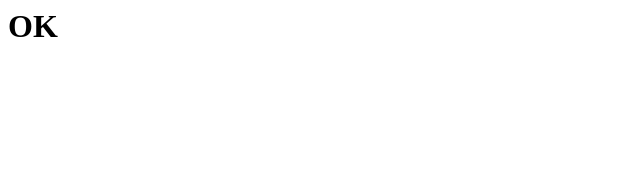
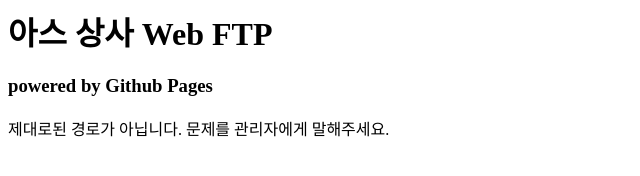
Before and after one commit to IceEarth-Offical/FTP, a plain HTML site: page index.html in a window 1280 px wide. Shown: the whole page, without its empty margins (0-640 px from the left). Drawn offline with Linux system fonts and the light colour scheme.

Commit message:
index.html 업데이트

```diff
--- a/index.html
+++ b/index.html
@@ -1 +1,3 @@
-<h1>OK</h1>
+<h1>아스 상사 Web FTP</h1>
+<h3>powered by Github Pages</h3>
+제대로된 경로가 아닙니다. 문제를 관리자에게 말해주세요.
```
